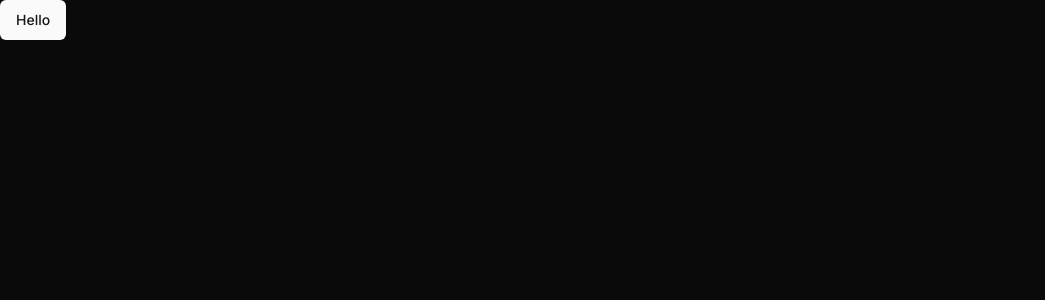
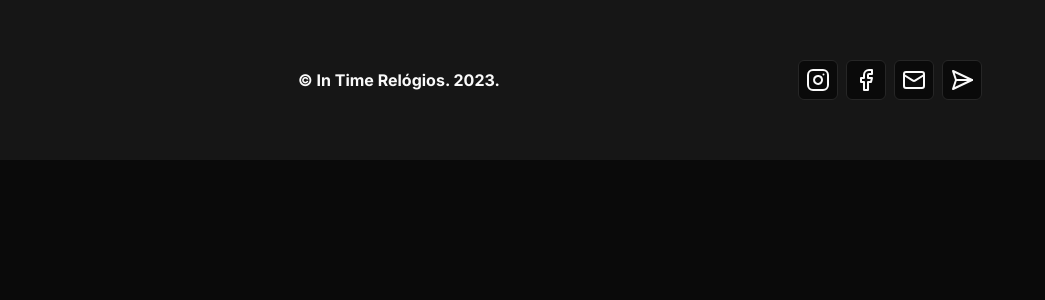
Before and after one commit to luizfelmach/intime, a Next.js app: page / in a window 1280 px wide. Shown: the top 300 px of the page, without its empty margins (0-1045 px from the left). Built offline with nearby package versions, Linux system fonts and the light colour scheme.

Commit message:
add component footer

```diff
--- a/src/app/page.tsx
+++ b/src/app/page.tsx
@@ -1,9 +1,12 @@
+import { Footer } from "@/components/footer";
 import { Button } from "@/components/ui/button";
 
 export default function Home() {
   return (
-    <div>
-      <Button>Hello</Button>
+    <div className="main">
+
+
+      <Footer />
     </div>
   )
 }
--- /dev/null
+++ b/src/components/footer.tsx
@@ -0,0 +1,29 @@
+import { Facebook, Instagram, Mail, SendHorizontal } from "lucide-react";
+import { Button } from "./ui/button";
+
+export function Footer() {
+    return (
+        <div className="h-40 bg-foreground/5 flex justify-evenly p-4 items-center gap-4">
+
+            <p className="text-foreground font-bold">
+                &copy; In Time Relógios. {new Date().getFullYear()}.
+            </p>
+
+            <div className="flex gap-2">
+                <Button variant="outline" size="icon">
+                    <Instagram />
+                </Button>
+                <Button variant="outline" size="icon">
+                    <Facebook />
+                </Button>
+                <Button variant="outline" size="icon">
+                    <Mail />
+                </Button>
+                <Button variant="outline" size="icon">
+                    <SendHorizontal />
+                </Button>
+            </div>
+
+        </div>
+    )
+}
```
